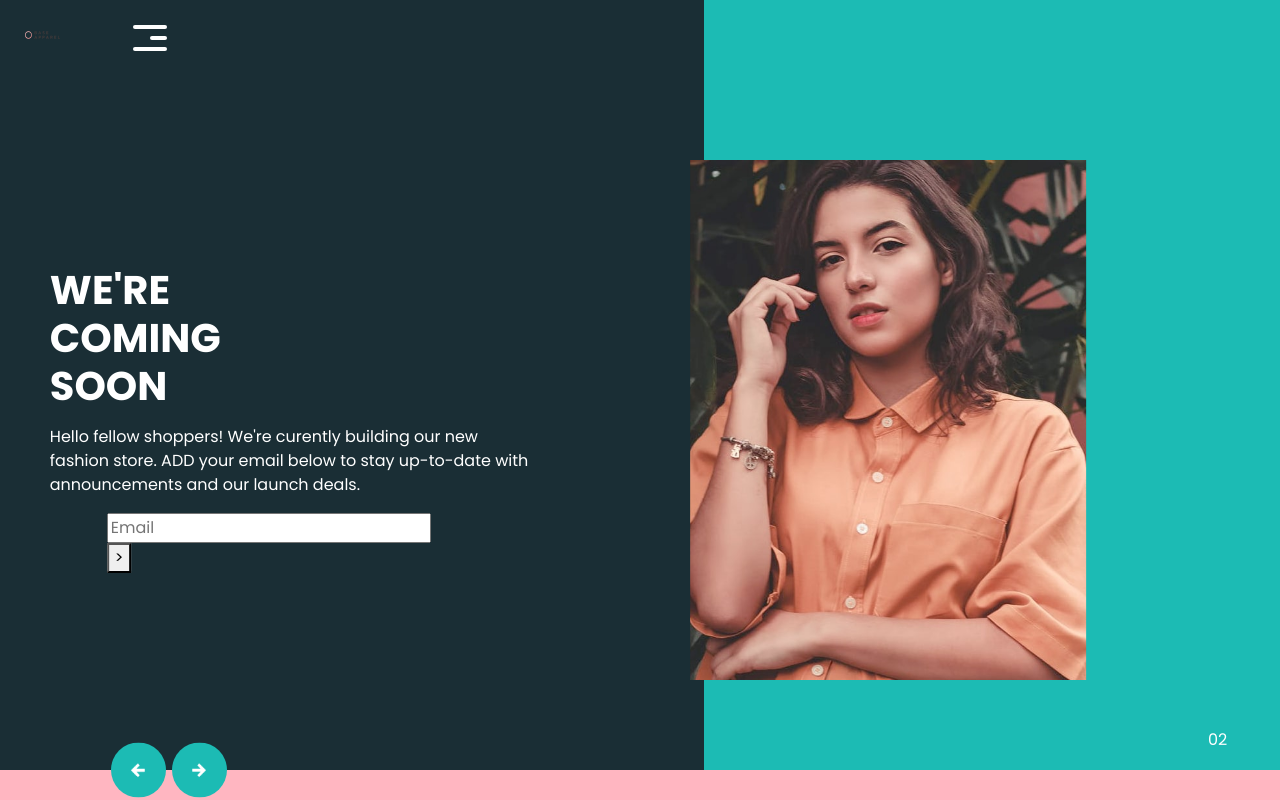
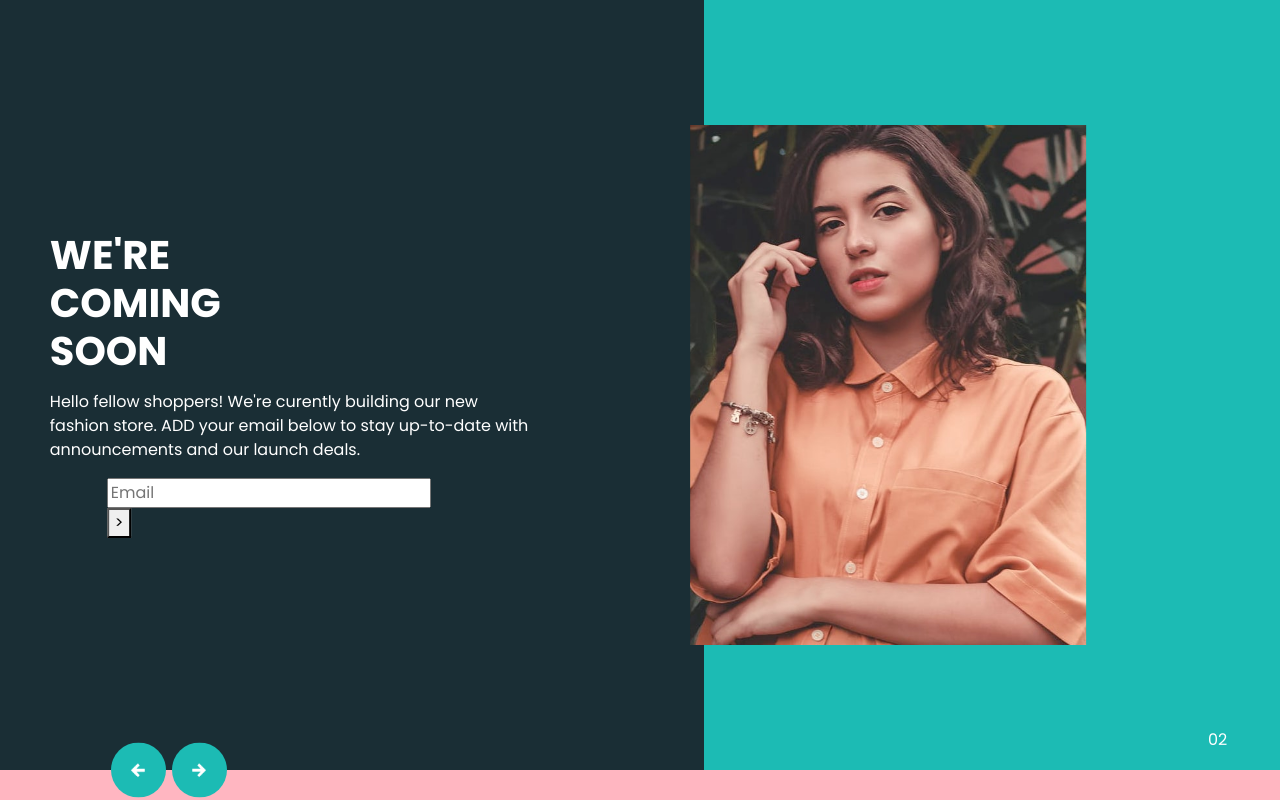
Before and after one commit to faijason/frontend, a plain HTML site: page index.html in a window 1280 px wide. Drawn offline with Linux system fonts and the light colour scheme.

Commit message:
Update index.html

```diff
--- a/index.html
+++ b/index.html
@@ -38,34 +38,7 @@
   <div class="hero_area">
     <!-- header section strats -->
     <header class="header_section">
-      <div class="container-fluid">
-        <nav class="navbar navbar-expand-lg custom_nav-container">
-          <a class="navbar-brand" href="index.html">
-            <h1></h1><img src="images/logo.svg" alt="" /></H1>
-            <span>
-          <!--    Spering-->
-            </span>
-          </a>
 
-
-          <div>
-            <div class="custom_menu-btn ">
-              <button>
-                <span class=" s-1">
-
-                </span>
-                <span class="s-2">
-
-                </span>
-                <span class="s-3">
-
-                </span>
-              </button>
-            </div>
-          </div>
-
-        </nav>
-      </div>
     </header>
     <!-- end header section -->
     <!-- slider section -->
```
